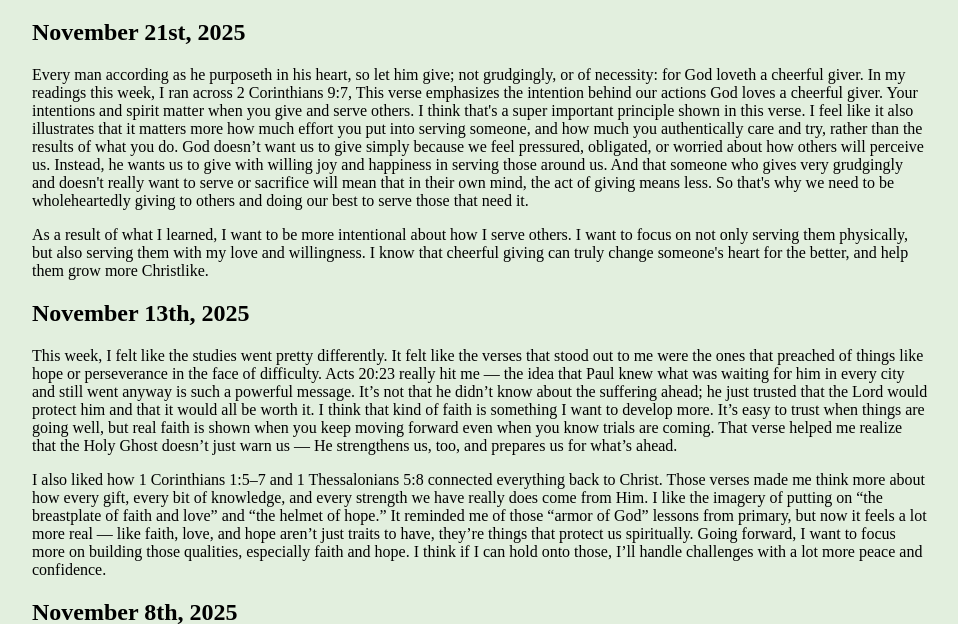
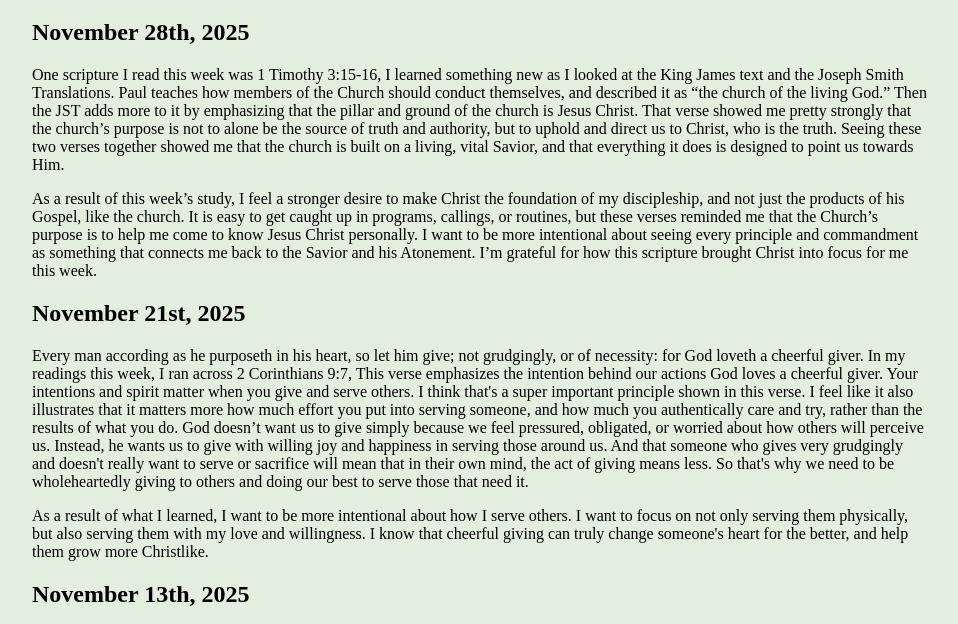
Before and after one commit to DSprague12/personal-website-dallin, a plain HTML site: page blog.html in a window 1280 px wide. Shown: the part 168-792 px from the top of the page, without its empty margins (160-1118 px from the left). Drawn offline with Linux system fonts and the light colour scheme; a web font is replaced by a local one.

Commit message:
Blog again and applied script to other pages

```diff
--- a/blog.html
+++ b/blog.html
@@ -9,6 +9,22 @@
 <body>
     <main>
         <h1>My Blog</h1>
+        <h2>November 28th, 2025</h2>
+        <p>
+            One scripture I read this week was 1 Timothy 3:15-16, I learned something new as I looked at the King James text and the Joseph Smith
+            Translations. Paul teaches how members of the Church should conduct themselves, and described it as “the church of the living God.”
+            Then the JST adds more to it by emphasizing that the pillar and ground of the church is Jesus Christ. That verse showed me pretty
+            strongly that the church’s purpose is not to alone be the source of truth and authority, but to uphold and direct us to Christ, who
+            is the truth. Seeing these two verses together showed me that the church is built on a living, vital Savior, and that everything it
+            does is designed to point us towards Him.
+        </p>
+        <p>
+            As a result of this week’s study, I feel a stronger desire to make Christ the foundation of my discipleship, and not just the
+            products of his Gospel, like the church. It is easy to get caught up in programs, callings, or routines, but these verses reminded
+            me that the Church’s purpose is to help me come to know Jesus Christ personally. I want to be more intentional about seeing every
+            principle and commandment as something that connects me back to the Savior and his Atonement. I’m grateful for how this scripture
+            brought Christ into focus for me this week.
+        </p>
         <h2>November 21st, 2025</h2>
         <p>
             Every man according as he purposeth in his heart, so let him give; not grudgingly, or of necessity: for God loveth a cheerful
```
Also changed, not shown: aboutme.html (+2 -1 lines), contactme.html (+2 -1 lines), projects.html (+2 -1 lines).
